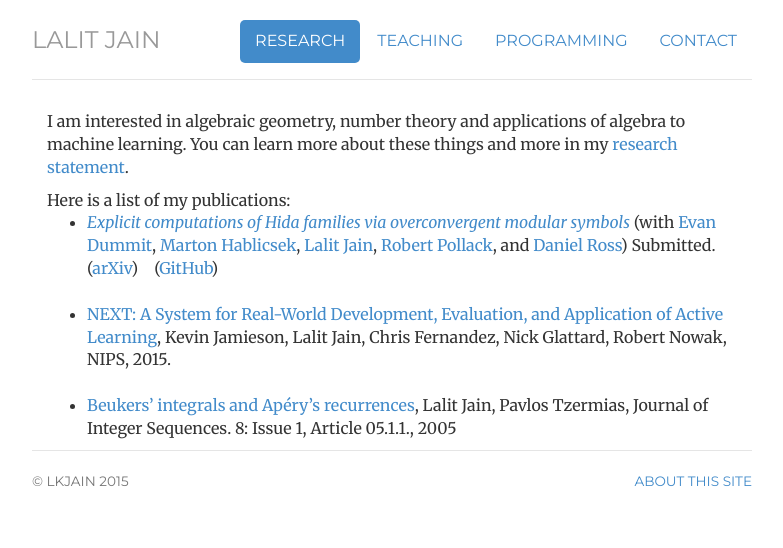
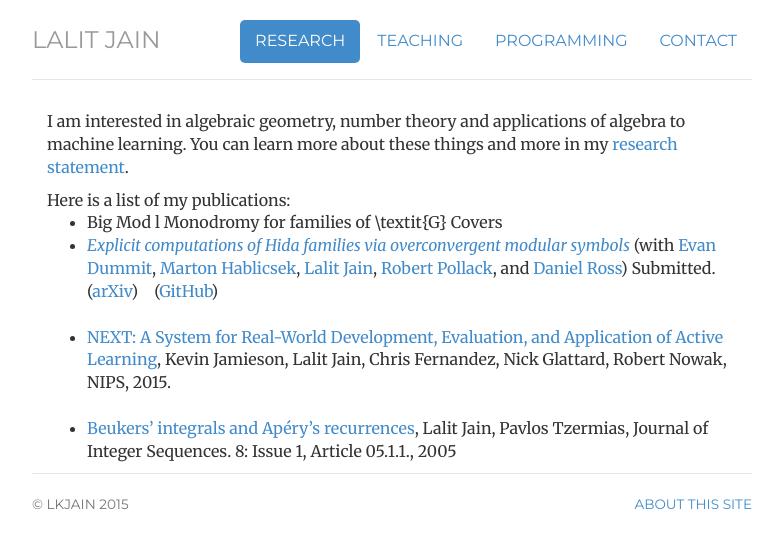
Before and after one commit to lalitkumarj/lalitkumarj.github.io, a Jekyll site: the page built from research/index.html, in a window 1280 px wide. Shown: the top 548 px of the page, without its empty margins (248-1031 px from the left). Built offline with Jekyll 4.4.1, drawn with Linux system fonts in a browser that asks for light colours.

Commit message:
Update index.html

```diff
--- a/research/index.html
+++ b/research/index.html
@@ -10,6 +10,7 @@ description: Lalit Jain's Research Page
 Here is a list of my publications:
 
 <ul>
+  <li>Big Mod l Monodromy for families of \textit{G} Covers</li>
   <li><a href="http://arxiv.org/abs/1510.05795" target="_blank"><i>Explicit computations of Hida families via overconvergent modular symbols</i></a> (with <a href="http://www.math.rochester.edu/people/faculty/edummit/" target="_blank">Evan Dummit</a>, <a href="https://www.math.upenn.edu/~mhabli/" target="_blank">Marton Hablicsek</a>, <a href="http://www.math.wisc.edu/~jain/" target="_blank">Lalit Jain</a>, <a href="http://math.bu.edu/people/rpollack/" target="_blank">Robert Pollack</a>, and <a href="http://www.math.wisc.edu/~ross/" target="_blank">Daniel Ross</a>) Submitted. (<a href="http://arxiv.org/abs/1510.05795" target="_blank">arXiv</a>) (<a href="http://github.com/lalitkumarj/OMSCategory" target="_blank">GitHub</a>)</li>
   <br>
   <li> <a href="/files/next.pdf">NEXT: A System for Real-World Development, Evaluation, and Application of Active Learning</a>, Kevin Jamieson, Lalit Jain, Chris Fernandez, Nick Glattard, Robert Nowak, NIPS, 2015.</li>
```
